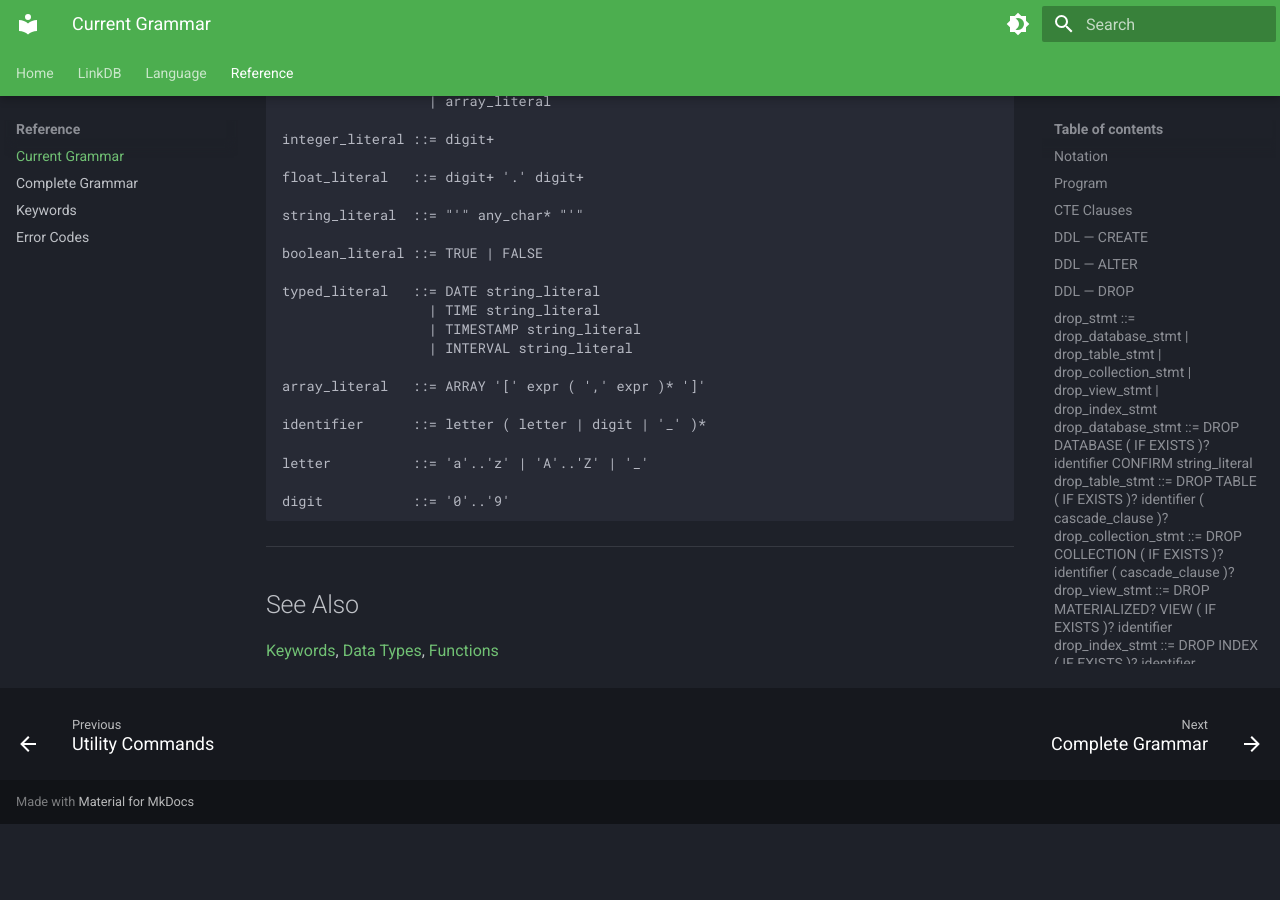
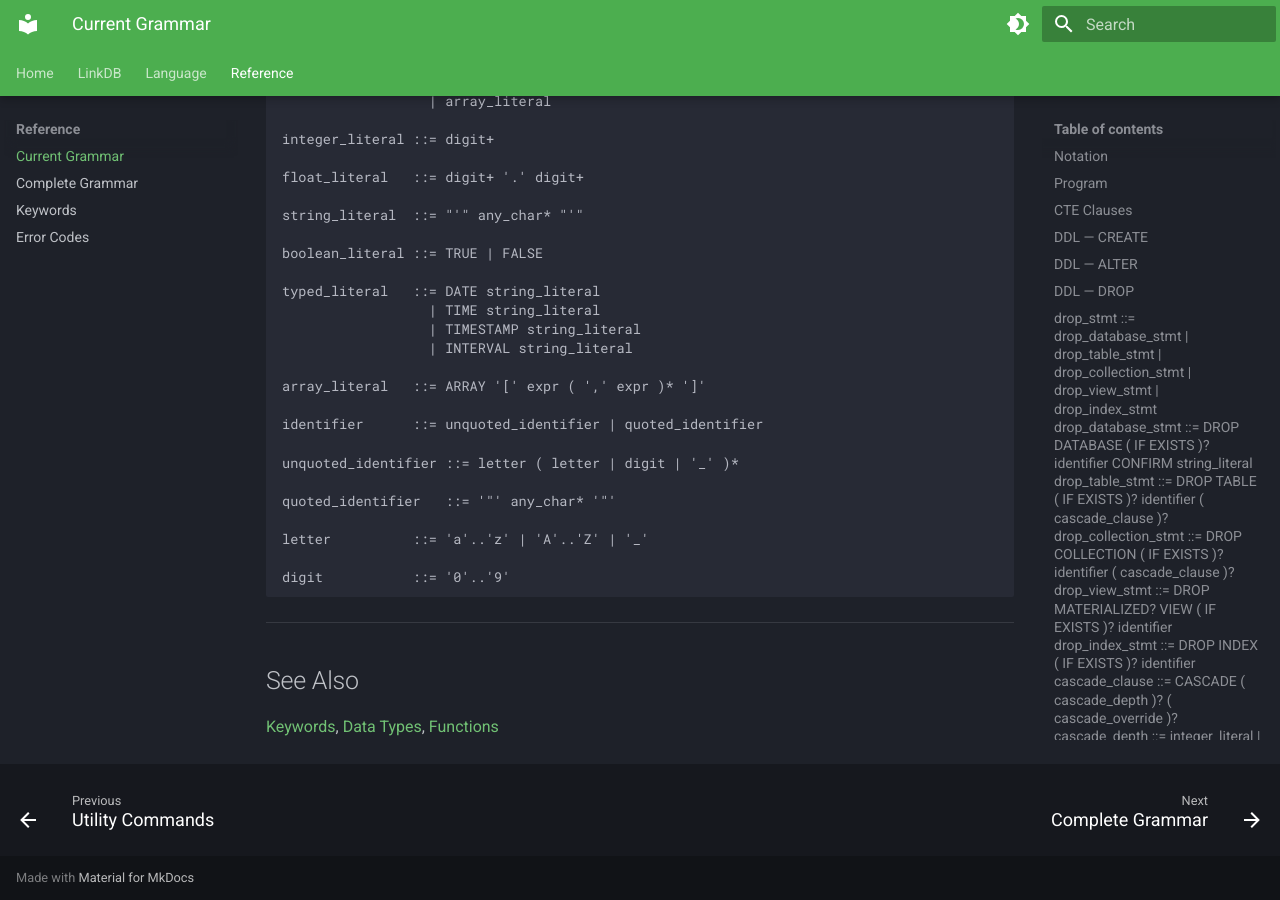
Before and after one commit to linkql/linkdb-docs, an MkDocs documentation site: the page built from docs/reference/grammar.md, in a window 1280 px wide and 900 px high, scrolled down 13387 px. Built offline with MkDocs 1.6.1 and Material for MkDocs 9.7.7, drawn with Linux system fonts in a browser that asks for light colours; before the commit the page ends 14211 px from its top, so only the background shows below that.

Commit message:
update grammar for quoted identifiers

```diff
--- a/docs/reference/grammar.md
+++ b/docs/reference/grammar.md
@@ -632,7 +632,11 @@ typed_literal   ::= DATE string_literal
 
 array_literal   ::= ARRAY '[' expr ( ',' expr )* ']'
 
-identifier      ::= letter ( letter | digit | '_' )*
+identifier      ::= unquoted_identifier | quoted_identifier
+
+unquoted_identifier ::= letter ( letter | digit | '_' )*
+
+quoted_identifier   ::= '"' any_char* '"'
 
 letter          ::= 'a'..'z' | 'A'..'Z' | '_'
 
```
